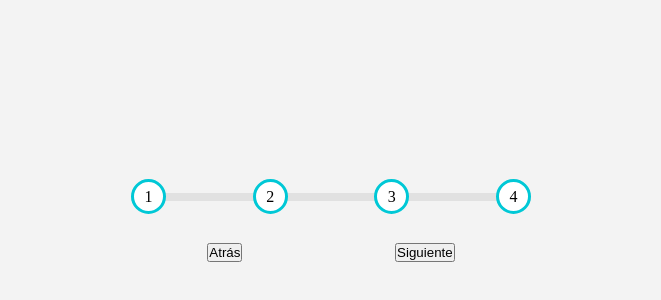
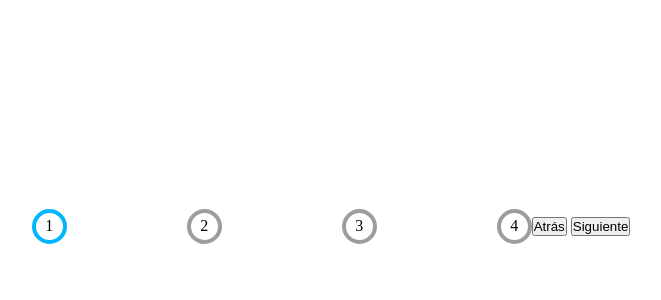
Before and after one commit to Emilianoperea1989/50-proyects-js, a plain HTML site: page progress-steps/index.html in a window 1280 px wide. Shown: the part 174-474 px from the top of the page, without its empty margins (309-970 px from the left). Drawn offline with Linux system fonts and the light colour scheme.

Commit message:
arreglo js

```diff
--- a/progress-steps/index.html
+++ b/progress-steps/index.html
@@ -10,27 +10,22 @@
 
 <body>
     <div class="container">
-        <div class="barraProgreso">
-            <div class="pasos">
-                <span>1</span>
+        <div class="barra">
+            <div class="progreso"></div>
+            <div class="contenedorPasos">
+                <div id="paso1" class="paso">1</div>
+                <div class="paso">2</div>
+                <div class="paso">3</div>
+                <div class="paso">4</div>
             </div>
-            <div class="pasos">
-                <span>2</span>
-            </div>
-            <div class="pasos">
-                <span>3</span>
-            </div>
-            <div class="pasos">
-                <span>4</span>
-            </div>
+
         </div>
+
         <div class="botones">
-            <button>
-                Atrás
-            </button>
-            <button>
-                Siguiente
-            </button>
+
+            <button id="btnAtras">Atrás </button>
+            <button id="btnSiguiente"> Siguiente</button>
+
         </div>
     </div>
 
--- a/progress-steps/script.js
+++ b/progress-steps/script.js
@@ -0,0 +1,41 @@
+const valorInicial = 0;
+const valorTotal = 3;
+let valorActual = valorInicial;
+
+
+const progreso = document.querySelector('.progreso');
+const btnSiguiente = document.getElementById('btnSiguiente');
+const btnAtras = document.getElementById('btnAtras');
+const pasos = document.querySelectorAll('.paso');
+
+btnSiguiente.addEventListener("click", function() {
+    if (valorActual < valorTotal) {
+        valorActual++;
+        progreso.style.width = (valorActual * 160) + "px";
+
+        pasos.forEach(function(paso, index) {
+            if (index <= valorActual) {
+                paso.style.borderColor = "rgb(0, 183, 255)";
+            } else {
+                paso.style.borderColor = "rgb(160, 156, 156)";
+            }
+        });
+    }
+});
+
+btnAtras.addEventListener("click", function() {
+    if (valorActual > valorInicial) {
+        valorActual--;
+        progreso.style.width = (valorActual * 160) + "px";
+
+        pasos.forEach(function(paso, index) {
+            if (index < valorActual) {
+                paso.style.borderColor = "rgb(0, 183, 255)";
+            } else if (index === valorActual || (valorActual === valorInicial && index === 0)) {
+                paso.style.borderColor = "rgb(0, 183, 255)";
+            } else {
+                paso.style.borderColor = "rgb(160, 156, 156)";
+            }
+        });
+    }
+});
--- a/progress-steps/style.css
+++ b/progress-steps/style.css
@@ -4,40 +4,58 @@
     box-sizing: border-box;
 }
 
-.container {
+.container{
     display: flex;
-    flex-direction: column; /* Cambiamos la dirección a columna */
+    flex-direction: row;
+    justify-content: center;
     align-items: center;
-    justify-content: center;
-    width: 100vw;
     height: 100vh;
-    background-color: #f3f3f3;
 }
 
-.barraProgreso {
-    margin: 2px;
-    width: 400px;
-    height: 8px;
-    background-color: rgba(0, 0, 0, 0.075);
+.barra {
+    width: 500px;
     display: flex;
+    flex-direction: row;
+    justify-content: center;
     align-items: center;
-    justify-content: space-between;
+    height: 50px;
+    position: relative;
+
 }
 
-.pasos {
+.progreso {
+    position: absolute;
+    left: 0;
+    height: 5px;
     display: flex;
+    flex-direction: row;
+    justify-content: space-between;
     align-items: center;
+    background-color: rgb(0, 183, 255);
+width:'' ;
+}
+
+.contenedorPasos{
+    display: flex;
+    flex-direction: row;
+    justify-content: space-between;
+    position:absolute;
+    width: 100%;
+
+}
+
+
+.paso {
+    display: flex;
+    flex-direction: row;
     justify-content: center;
+    align-items: center;
     width: 35px;
     height: 35px;
-    border: 3px solid rgb(0, 200, 214);
+    border: 4px solid rgb(160, 156, 156);
     border-radius: 50%;
     background-color: white;
+
+}#paso1{
+    border: 4px solid rgb(0, 183, 255);
 }
-
-.botones {
-    display: flex;
-    justify-content: space-around;
-    margin-top: 40px;
-    width: 400px;
-}
```
